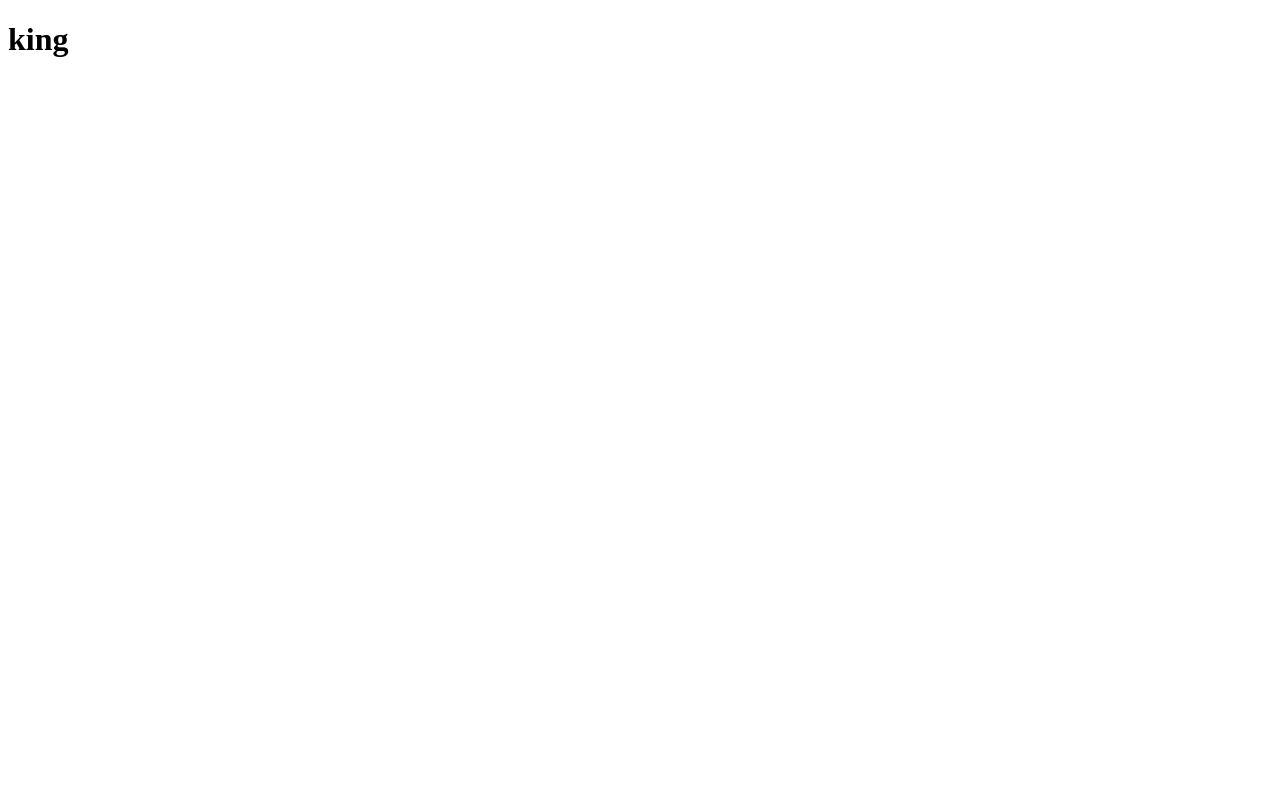
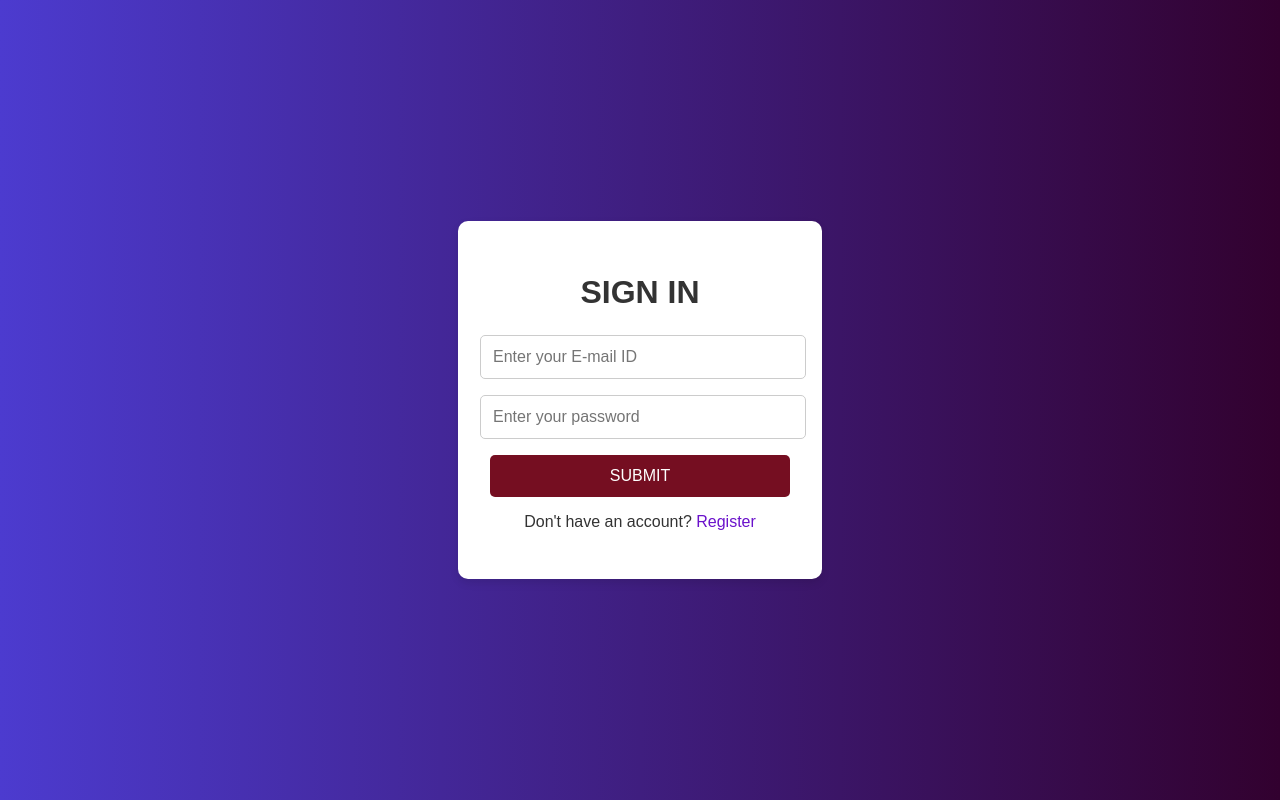
Before and after one commit to sashshaikh12/campus-event-management, a React (Create React App) app: page / in a window 1280 px wide. Built offline with nearby package versions, Linux system fonts and the light colour scheme.

Commit message:
Login page added

```diff
--- a/package.json
+++ b/package.json
@@ -6,8 +6,11 @@
     "@testing-library/jest-dom": "^5.17.0",
     "@testing-library/react": "^13.4.0",
     "@testing-library/user-event": "^13.5.0",
+    "mysql2": "^3.11.3",
     "react": "^18.3.1",
     "react-dom": "^18.3.1",
+    "react-router": "^6.27.0",
+    "react-router-dom": "^6.27.0",
     "react-scripts": "5.0.1",
     "web-vitals": "^2.1.4"
   },
--- a/src/App.js
+++ b/src/App.js
@@ -1,12 +1,15 @@
 import React from "react";
+import { BrowserRouter, Route, Routes } from "react-router-dom";
+import Login from "./components/Login";
+import Register from "./components/Register";
 
 export default function App() {
   return (
-    <div className="App">
-      <header className="App-header">
-        <h1>king</h1>
-      </header>
-    </div>
+    <BrowserRouter>
+      <Routes>
+        <Route path="/" element={<Login />} />
+        <Route path="/register" element={<Register />} />
+      </Routes>
+    </BrowserRouter>
   );
-
 }
--- /dev/null
+++ b/src/components/Login.js
@@ -0,0 +1,70 @@
+import React, { useEffect } from "react";
+import { useNavigate } from "react-router-dom";
+import "../styles/Login.css";
+const Login = () => {
+  const [email, setEmail] = React.useState("");
+  const [password, setPassword] = React.useState("");
+  const navigate = useNavigate();
+
+  useEffect(() => {
+    const auth = localStorage.getItem("user");
+    if (auth) {
+      navigate("/home");
+    }
+  }, [navigate]);
+
+  const handlelogin = async () => {
+    console.warn(email, password);
+    let result = await fetch("http://localhost:5000/login", {
+      method: "post",
+      body: JSON.stringify({
+        email,
+        password,
+      }),
+      headers: {
+        "Content-Type": "application/json",
+      },
+    });
+    result = await result.json();
+    console.warn(result);
+    if (result.name) {
+      localStorage.setItem("user", JSON.stringify(result));
+      navigate("/home");
+    } else {
+      alert("Invalid Credentials");
+    }
+  };
+
+  return (
+    <form className="login">
+      <h1>SIGN IN</h1>
+      <input
+        type="email"
+        id="Email"
+        placeholder="Enter your E-mail ID"
+        className="LoginInput"
+        value={email}
+        onChange={(e) => setEmail(e.target.value)}
+        required
+      />
+      <input
+        type="password"
+        id="password"
+        autoComplete="on"
+        placeholder="Enter your password"
+        className="LoginInput"
+        value={password}
+        onChange={(e) => setPassword(e.target.value)}
+        required
+      />
+      <button type="button" onClick={handlelogin} className="SubmitButton">
+        SUBMIT
+      </button>
+      <p>
+        Don't have an account? <a href="register">Register</a>
+      </p>
+    </form>
+  );
+};
+
+export default Login;
--- /dev/null
+++ b/src/components/Register.js
@@ -0,0 +1,50 @@
+import React,{useEffect} from "react";
+import {useNavigate} from "react-router-dom";
+
+
+
+export default function Register(){
+    const [name, setName] = React.useState("");
+    const [email, setEmail] = React.useState("");
+    const [password, setPassword] = React.useState("");
+    const navigate = useNavigate();
+
+    useEffect(()=>{
+        const auth = localStorage.getItem("user");
+        if(auth){
+           navigate("/Home");
+        }
+    })
+
+    const collectData = async () =>{
+        console.warn(name, email, password);
+        const reqbody = {name, email, password};
+        let result = await fetch('http://localhost:5000/register', {
+            method: 'POST',
+            body: JSON.stringify(reqbody),
+            headers:{
+                'Content-Type': 'application/json'
+            },
+        });
+        result = await result.json();
+        console.warn(result);
+        localStorage.setItem("user", result);
+        if(result){
+            navigate("/home");
+        }
+    }
+
+    return(
+        <form className="login">
+            <form>
+
+                <h1>REGISTER</h1>
+                <input type="text" id="username" placeholder="Enter your username"   className="LoginInput" value={name} onChange={(e)=>setName(e.target.value)} required/>
+                <input type="email" id="Email" placeholder="Enter your E-mail ID"  className="LoginInput" value={email} onChange={(e)=>setEmail(e.target.value)} required/>
+                <input type="password" id="password" autoComplete="on" placeholder="Enter your password" className="LoginInput" value={password} onChange={(e)=>setPassword(e.target.value)} required/>
+                <button type="button" onClick={collectData} className="SubmitButton">SUBMIT</button>
+            </form>
+            <p>Already have an account?<a href="/">Login</a></p>
+        </form>
+    )
+}
--- a/src/index.js
+++ b/src/index.js
@@ -1,5 +1,6 @@
 import React from 'react';
-import ReactDOM from 'react-dom';
+import ReactDOM from 'react-dom/client';
 import App from './App.js';
 
-ReactDOM.render(<App />,document.getElementById('root'))
+const root = ReactDOM.createRoot(document.getElementById('root'));
+root.render(<App />);
--- /dev/null
+++ b/src/styles/Login.css
@@ -0,0 +1,64 @@
+body {
+    font-family: Arial, sans-serif;
+    background: linear-gradient(to right, #4C3BCF , #32012F );
+    display: flex;
+    justify-content: center;
+    align-items: center;
+    height: 100vh;
+    margin: 0;
+  }
+
+  .login {
+    background: white;
+    padding: 2rem;
+    border-radius: 10px;
+    box-shadow: 0 4px 8px rgba(0, 0, 0, 0.1);
+    text-align: center;
+    width: 300px;
+  }
+
+  .login h1 {
+    margin-bottom: 1.5rem;
+    color: #333;
+  }
+
+  .login input {
+    width: 100%;
+    padding: 0.75rem;
+    margin-bottom: 1rem;
+    border: 1px solid #ccc;
+    border-radius: 5px;
+    font-size: 1rem;
+    position: relative;
+    right: 10px;
+  }
+
+  .login button {
+    width: 100%;
+    padding: 0.75rem;
+    background: #750E21;
+    border: none;
+    border-radius: 5px;
+    color: white;
+    font-size: 1rem;
+    cursor: pointer;
+    transition: background 0.3s;
+  }
+
+  .login button:hover {
+    background: #F05941;
+  }
+
+  .login p {
+    margin-top: 1rem;
+    color: #333;
+  }
+
+  .login a {
+    color: #6a11cb;
+    text-decoration: none;
+  }
+
+  .login a:hover {
+    text-decoration: underline;
+  }
```
Also changed, not shown: 1 other file (tests, documents, lock files or other folders).
